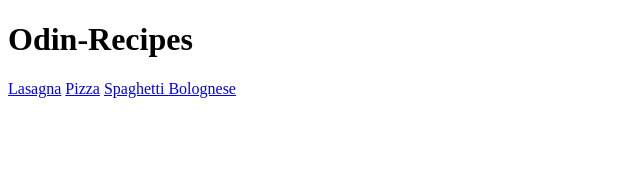
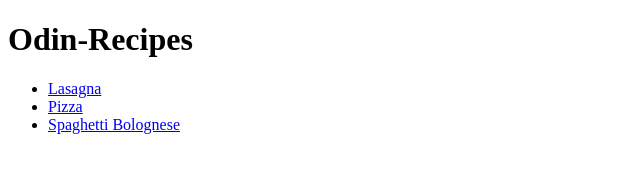
Before and after one commit to BusyBison/odin-recipes, a plain HTML site: page index.html in a window 1280 px wide. Shown: the whole page, without its empty margins (0-640 px from the left). Drawn offline with Linux system fonts and the light colour scheme.

Commit message:
Put links in index.html in an unordered list

```diff
--- a/index.html
+++ b/index.html
@@ -8,8 +8,10 @@
 </head>
 <body>
     <h1>Odin-Recipes</h1>
-    <a href="recipes/lasagna.html">Lasagna</a>
-    <a href="recipes/pizza.html">Pizza</a>
-    <a href="recipes/spaghetti.html">Spaghetti Bolognese</a>
+    <ul>
+        <li><a href="recipes/lasagna.html">Lasagna</a></li>
+        <li><a href="recipes/pizza.html">Pizza</a></li>
+        <li><a href="recipes/spaghetti.html">Spaghetti Bolognese</a></li>
+    </ul>
 </body>
 </html>
```
